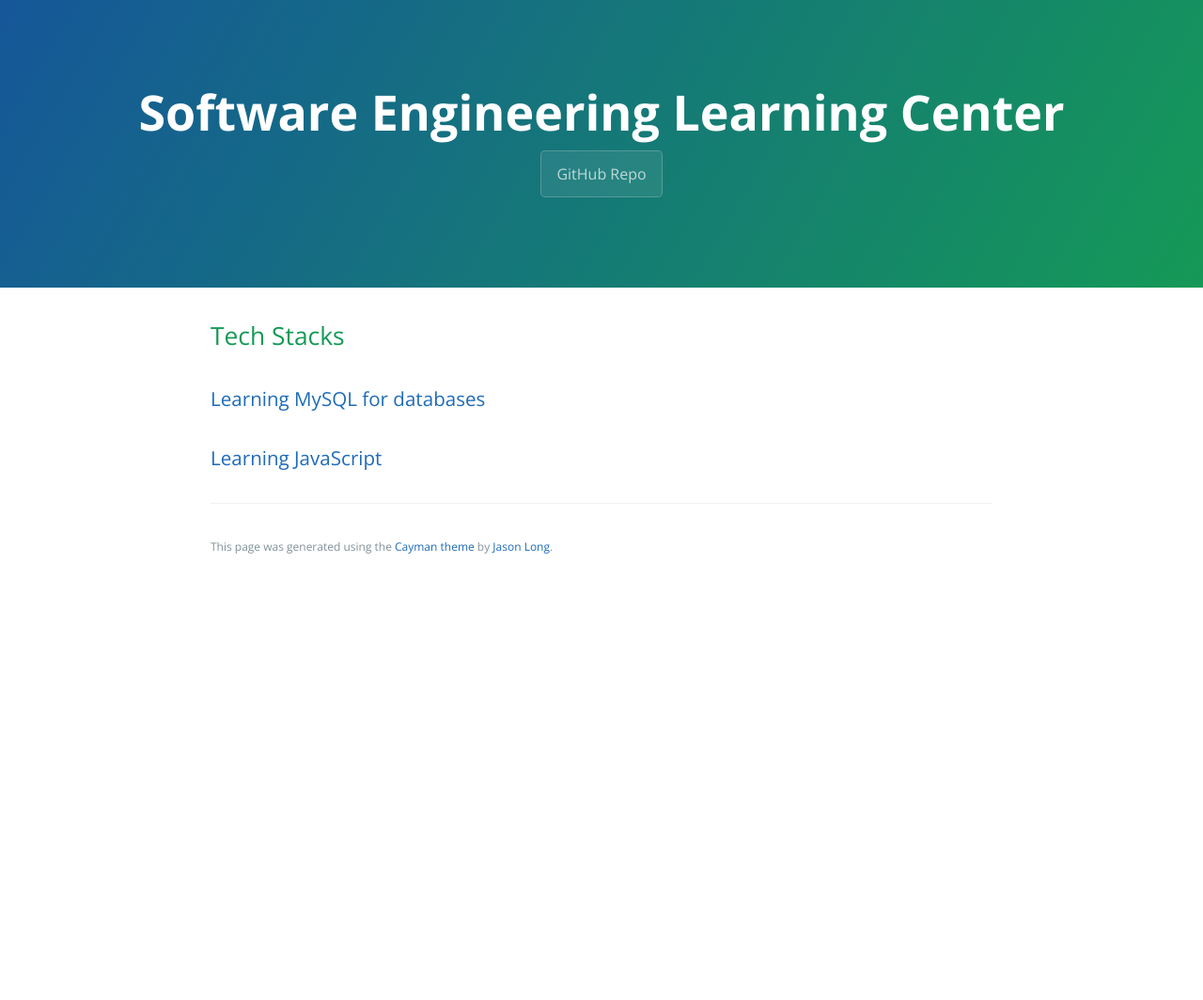
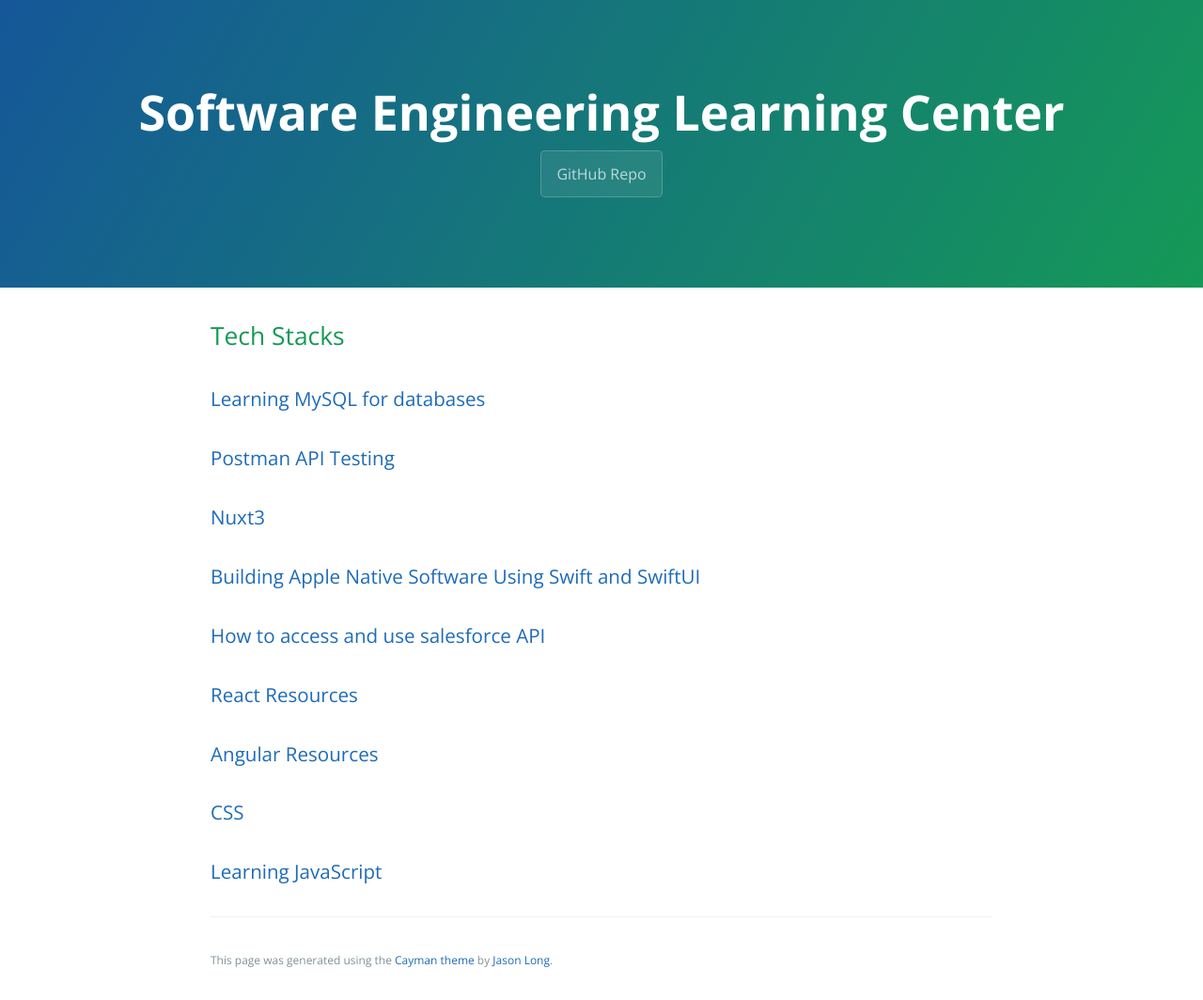
Before and after one commit to learning-software-engineering/learning-software-engineering.github.io, a Jekyll site: the page built from Topics/Tech_Stacks.md, in a window 1280 px wide. Shown: the whole page at 94% size. Built offline with Jekyll 4.4.1, drawn with Linux system fonts in a browser that asks for light colours; our own code applies the rules of GitHub Pages for plain Markdown files; before the commit the page ends 900 px from its top, so only the background shows below that.

Commit message:
fixed md issues

```diff
--- a/Topics/Tech_Stacks.md
+++ b/Topics/Tech_Stacks.md
@@ -1,4 +1,11 @@
 ## Tech Stacks
 
 ### [Learning MySQL for databases](./Tech_Stacks/Learning_MySQL.md)
+### [Postman API Testing](./Tech_Stacks/Postman_Backend_Testing.md)
+### [Nuxt3](./Tech_Stacks/Nuxt3.md)
+### [Building Apple Native Software Using Swift and SwiftUI](./Tech_Stacks/swift.md)
+### [How to access and use salesforce API](./Tech_Stacks/salesforce_api.md)
+### [React Resources](./Tech_Stacks/React.md)
+### [Angular Resources](./Tech_Stacks/Angular.md)
+### [CSS](./Tech_Stacks/CSS.md)
 ### [Learning JavaScript](./Tech_Stacks/JavaScript.md)
```
Also changed, not shown: README.md.
